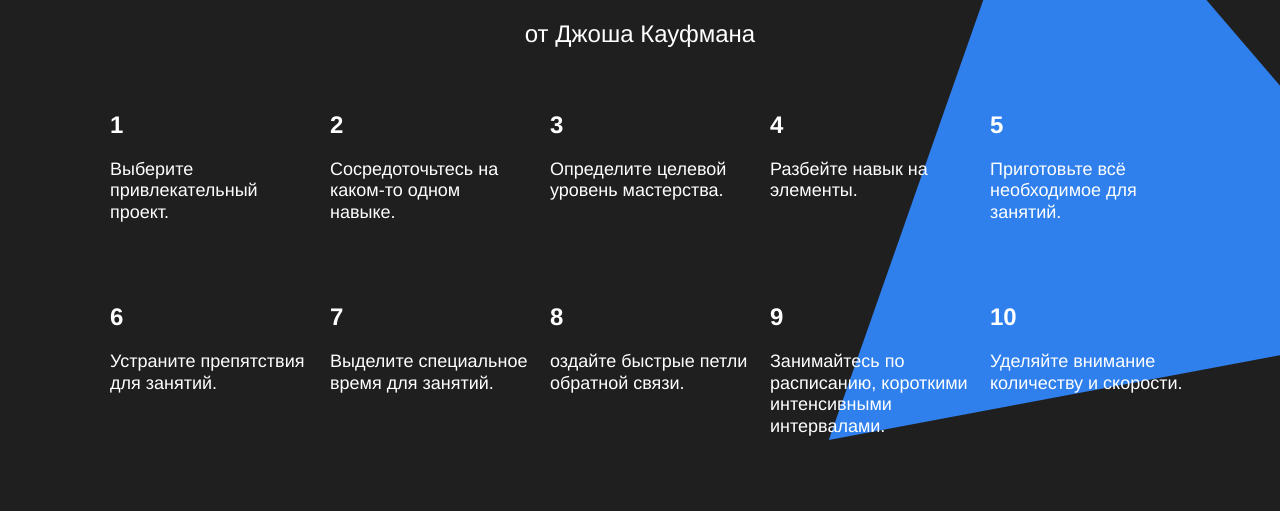
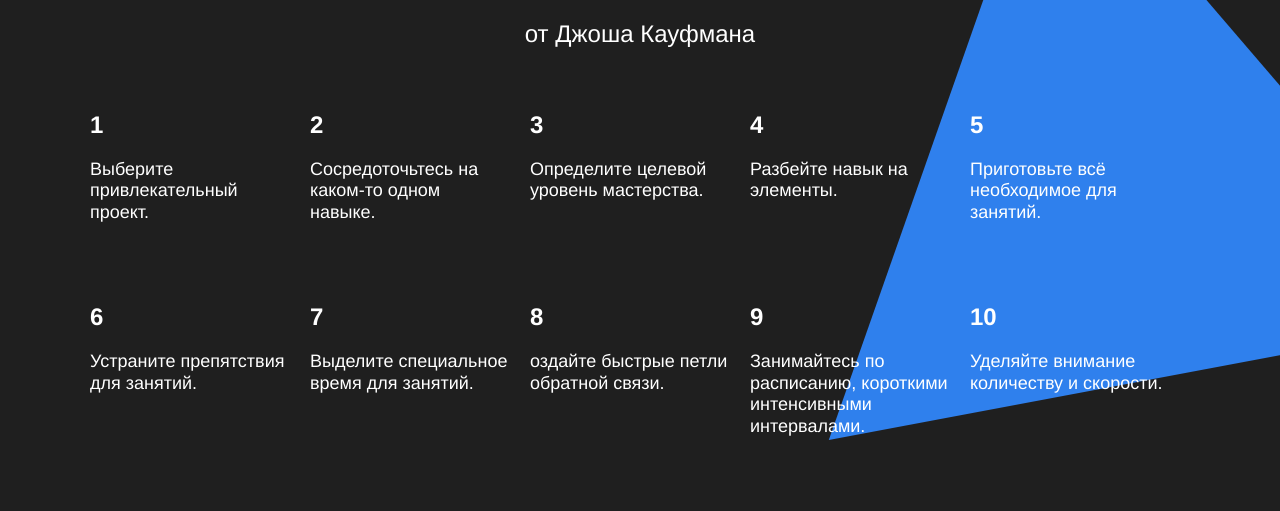
Before and after one commit to maximtsirlin/how-to-learn, a plain HTML site: page index.html in a window 1280 px wide. Shown: the part 3099-3610 px from the top of the page. Drawn offline with Linux system fonts and the light colour scheme.

Commit message:
questions

```diff
--- a/index.html
+++ b/index.html
@@ -112,54 +112,54 @@
         <p class="section-subtitle section-subtitle_theme_dark">от Джоша Кауфмана</p>
 
         <ul class="table">
-          <li class="table__cell table_theme_dark">
+          <li class="table__cell table__theme_dark">
             <h3 class="table__heading">1</h3>
             <p class="table__text">Выберите привлекательный проект.
             </p>
           </li>
 
-          <li class="table__cell table_theme_dark">
+          <li class="table__cell table__theme_dark">
             <h3 class="table__heading">2</h3>
             <p class="table__text">Сосредоточьтесь на каком-то одном навыке.
             </p>
           </li>
 
-          <li class="table__cell table_theme_dark">
+          <li class="table__cell table__theme_dark">
             <h3 class="table__heading">3</h3>
             <p class="table__text">Определите целевой уровень мастерства.</p>
           </li>
 
-          <li class="table__cell table_theme_dark">
+          <li class="table__cell table__theme_dark">
             <h3 class="table__heading">4</h3>
             <p class="table__text">Разбейте навык на элементы.</p>
           </li>
 
-          <li class="table__cell table_theme_dark">
+          <li class="table__cell table__theme_dark">
             <h3 class="table__heading">5</h3>
             <p class="table__text">Приготовьте всё необходимое для занятий.</p>
           </li>
 
-          <li class="table__cell table_theme_dark">
+          <li class="table__cell table__theme_dark">
             <h3 class="table__heading">6</h3>
             <p class="table__text">Устраните препятствия для занятий.</p>
           </li>
 
-          <li class="table__cell table_theme_dark">
+          <li class="table__cell table__theme_dark">
             <h3 class="table__heading">7</h3>
             <p class="table__text">Выделите специальное время для занятий.</p>
           </li>
 
-          <li class="table__cell table_theme_dark">
+          <li class="table__cell table__theme_dark">
             <h3 class="table__heading">8</h3>
             <p class="table__text">оздайте быстрые петли обратной связи.</p>
           </li>
 
-          <li class="table__cell table_theme_dark">
+          <li class="table__cell table__theme_dark">
             <h3 class="table__heading">9</h3>
             <p class="table__text">Занимайтесь по расписанию, короткими интенсивными интервалами.</p>
           </li>
 
-          <li class="table__cell table_theme_dark">
+          <li class="table__cell table__theme_dark">
             <h3 class="table__heading">10</h3>
             <p class="table__text">Уделяйте внимание количеству и скорости.</p>
           </li>
@@ -175,8 +175,6 @@
              <img src="./images/logo_place_footer.svg" alt="Лого футер" class="logo logo_place_footer">
              <p class="footer__author"> &COPY; Виктор Абанькин</p>
             </div>
-          </div>
-
             <nav class="footer__column footer__column_content_info">
               <h3 class="footer__column-heading">О Практикуме</h3>
               <ul class="footer__column-links">
@@ -187,7 +185,6 @@
               </nav>
 
               <nav class="footer__column footer__column_content_social">
-
                 <h3 class="footer__column-heading">Соцсети</h3>
               <ul class="footer__column-links">
                 <li><a href="#" class="footer__column-link"><img src="./images/facebook_color_white.svg" alt="Фейсбук" class="footer__social-icon">Facebook</a></li>
@@ -195,6 +192,12 @@
                 <li><a href="#" class="footer__column-link"><img src="./images/vk_color_white.svg" alt="Фейсбук" class="footer__social-icon">Вконтакте</a></li>
               </ul>
               </nav>
+
+
+
+          </div>
+
+
       </footer>
   </div>
 </body>
--- a/styles/style.css
+++ b/styles/style.css
@@ -170,6 +170,8 @@
   display: flex;
   gap: 60px 20px;
   padding-top: 60px;
+  padding-left: 0;
+  padding-right: 0;
   margin: auto;
   width: 1100px;
   flex-wrap: wrap;
@@ -184,6 +186,11 @@
   flex-direction: row;
   align-content: flex-start;
   justify-content: space-between;
+}
+
+
+.table__cell:last-child{
+  margin-bottom: 0px; /* + */
 }
 
 
@@ -270,10 +277,11 @@
   padding-top: 90px;
   overflow: hidden;
   position: relative;
+
 }
 
 
-.table_theme_dark { /* + */
+.table__theme_dark { /* + */
   color: white;
   width: 200px;
   display: flex;
@@ -281,8 +289,7 @@
   flex-direction: row;
   align-content: flex-start;
   justify-content: space-between;
-  z-index: 1;
-
+  z-index: 1; /* подскажите пожалуйста как эту таблицу нормально сделать, может быть гридами? я уже чего только не перепробовал флекс у меня тут не работает, все сползает... а в чатике мне уже как-то стыдно спрашивать потому что и так сильно отстаю уже */
 }
 
 .section-title_theme_dark {
@@ -325,7 +332,19 @@
   padding-top: 60px;
   padding-bottom:40px;
   box-sizing: border-box;
-  margin: 0 auto;
+  margin: auto;
+}
+
+
+.footer__columns {
+  display: flex;
+  color: white;
+  width: 90%;
+  justify-content: space-between;
+  flex-direction: row;
+  position: relative;
+  margin-right: auto;
+  margin-left: auto;
 }
 
 .footer__column_content_copyright {
@@ -346,16 +365,7 @@
   align-items: center;
 }
 
-.footer__columns {
-  display: flex;
-  color: white;
-  width: 90%;
-  justify-content: space-between;
-  flex-direction: row;
-  margin-right: auto;
-  margin-left: auto;
-  position: relative;
-}
+
 
 .footer__author {
   font-weight: normal;
```
Also changed, not shown: 1 other file. Lines whose indentation alone changed are shown as unchanged.
